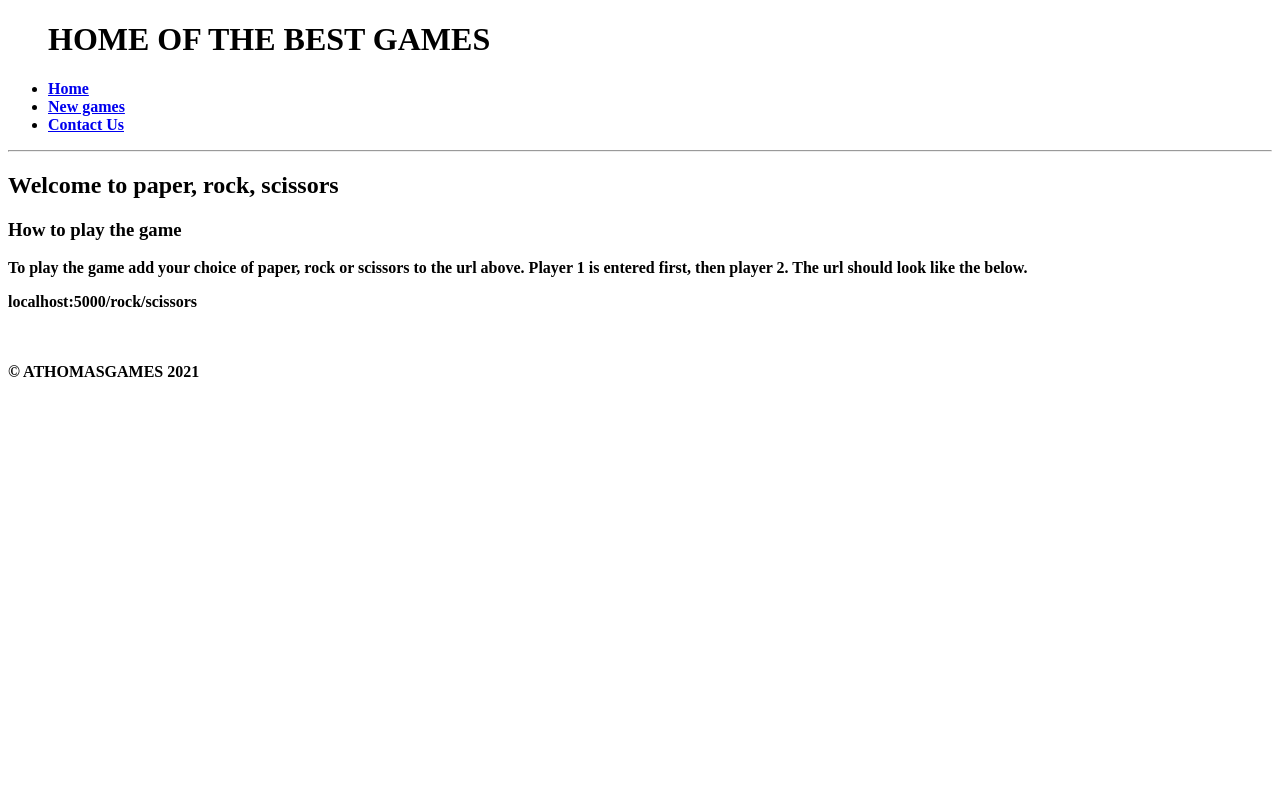
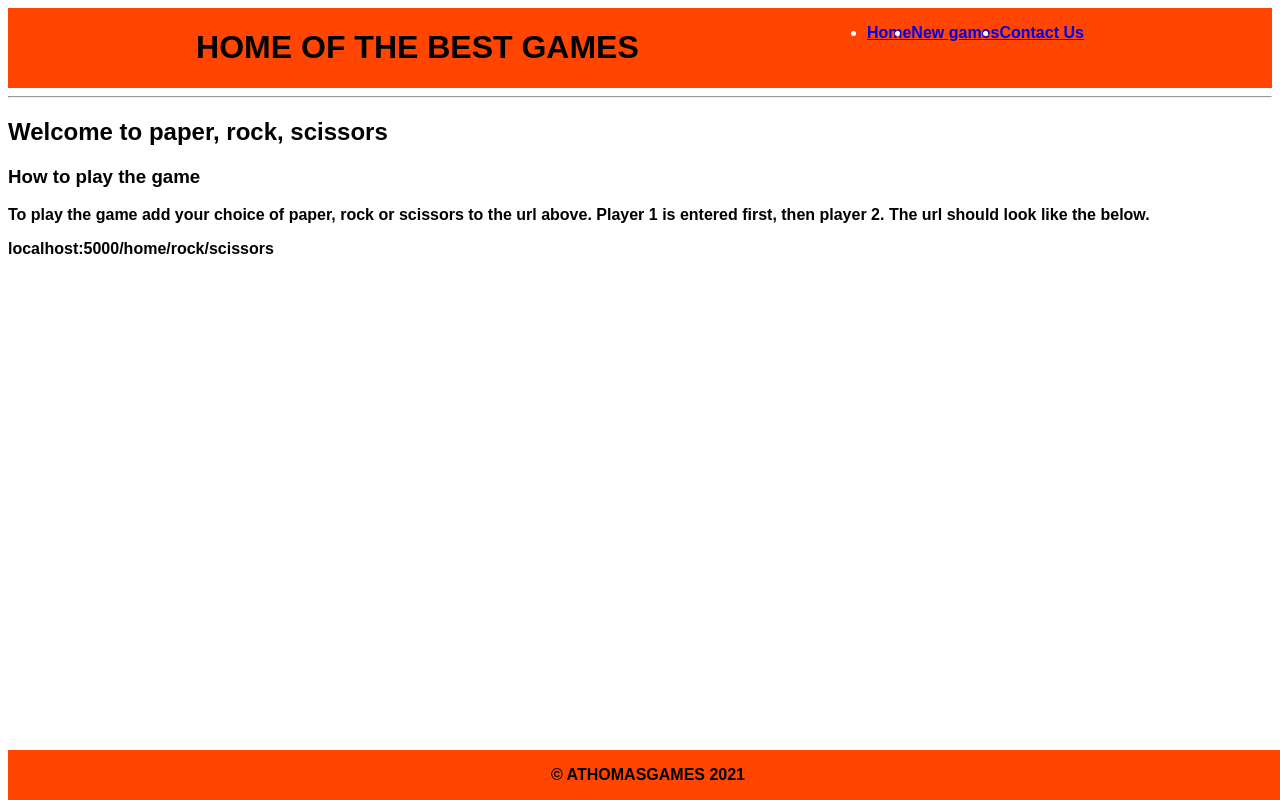
Before and after one commit to AJThomas145/week3_hw_game_app, a Flask app: page /home in a window 1280 px wide. Run offline with Flask 2, Linux system fonts and the light colour scheme.

Commit message:
fourth commit

```diff
--- a/controllers/controller.py
+++ b/controllers/controller.py
@@ -12,5 +12,5 @@ def index():
 def play_game(player1pick, player2pick):
     player_1 = Player("Player1", player1pick)
     player_2 = Player("Player2", player2pick)
-    winner = Game.who_wins(player_1, player_2)
+    winner = Game.self.who_wins(player_1, player_2)
     return render_template("winner.html", title="winner", winner=winner )
--- /dev/null
+++ b/static/main.css
@@ -0,0 +1,34 @@
+body {
+    font-family: Arial, Helvetica, sans-serif;
+}
+
+body > header {
+    display: flex;
+    justify-content:space-evenly;
+    background-color:orangered;
+    list-style: none;
+
+}
+
+body > header > h1 > nav > ul {
+    justify-content: center;
+
+}
+
+ul {
+    display: flex;
+    flex-direction: row;
+    color: white;
+    justify-content: space-between;
+
+}
+
+
+.footer {
+    position: absolute;
+    text-align: center;
+    bottom: 0;
+    width: 100%;
+    height: 50px;
+    background-color: orangered;
+}
--- a/templates/base.html
+++ b/templates/base.html
@@ -4,20 +4,37 @@
     <meta charset="UTF-8">
     <meta http-equiv="X-UA-Compatible" content="IE=edge">
     <meta name="viewport" content="width=device-width, initial-scale=1.0">
+    <link rel="stylesheet" href="{{ url_for('static', filename='main.css')}}">
     <title>{{ title }} - Welcome To My Game</title>
 </head>
 <body>
-    <ul>
+    <header>
         <h1>HOME OF THE BEST GAMES</h1><b>
-        <li><a href="/">Home</a></li>
-        <li><a href="/">New games</a></li>
-        <li><a href="/">Contact Us</a></li>
-     </ul>
+        <nav>
+            <ul>
+                <li>
+                    <a href="/">Home</a>
+                </li>
+                <li>
+                    <a href="/">New games</a>
+                </li>
+                <li>
+                    <a href="/">Contact Us</a>
+                </li>
+        </ul>
+        </nav>
+    </header>
+
+    <main>
      <hr><b>
     {% block content %}{% endblock %}
 
     <br><br>
+    </main>
+    <footer class="footer">
 
-        <footer> &copy ATHOMASGAMES 2021</footer>
-    </body>
+    <p>&copy ATHOMASGAMES 2021</p>
+
+    </footer>
+</body>
 </html>
--- a/templates/index.html
+++ b/templates/index.html
@@ -6,7 +6,7 @@
     <h3>How to play the game</h3>
     <p>To play the game add your choice of paper, rock or scissors to the url above.  Player 1 is entered first, then player 2. The url should look like the below.</p>
 
-    <p>localhost:5000/rock/scissors</p>
+    <p>localhost:5000/home/rock/scissors</p>
 
 
 
```
Also changed, not shown: static/__init__.py (added), templates/__init__.py (added), tests/__init__.py (added).
